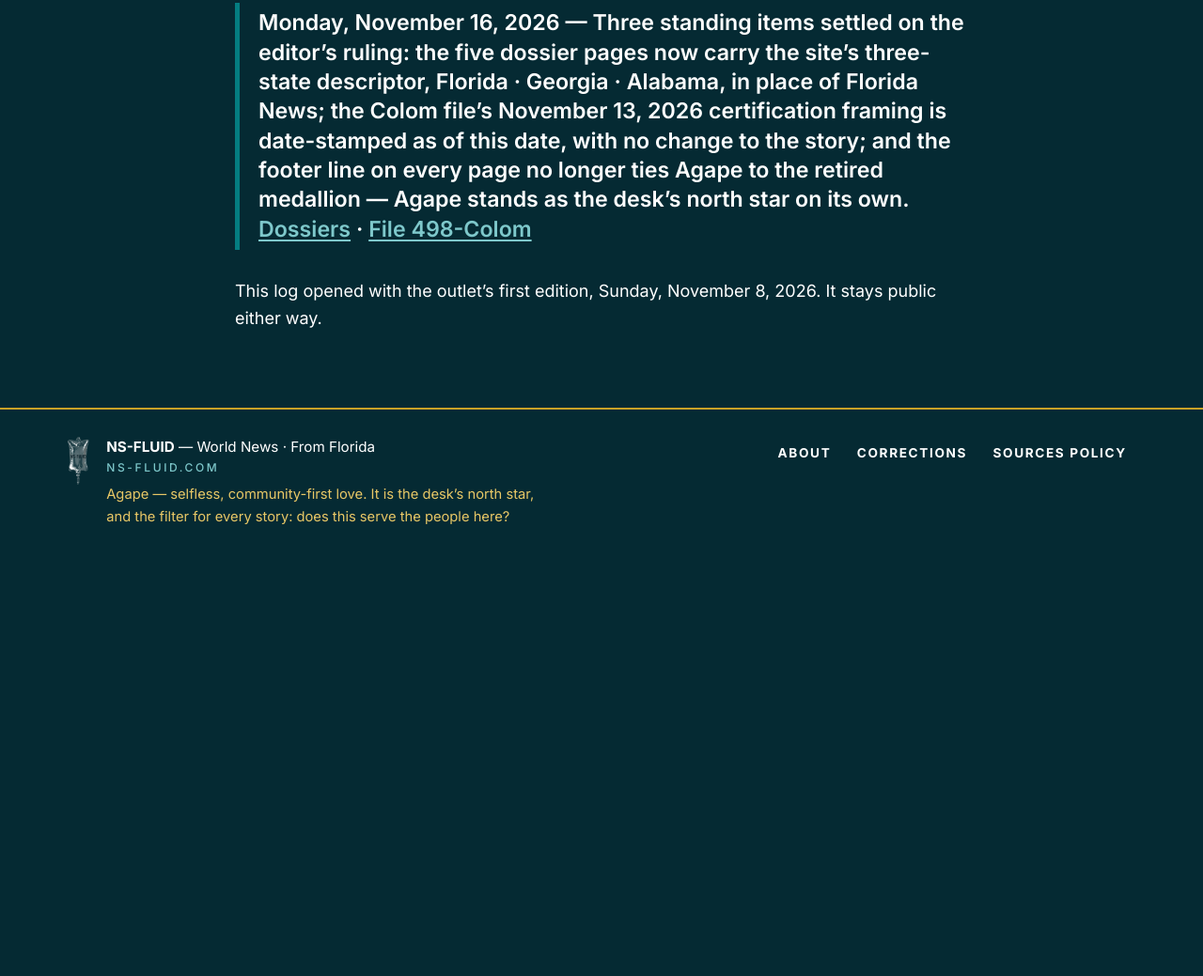
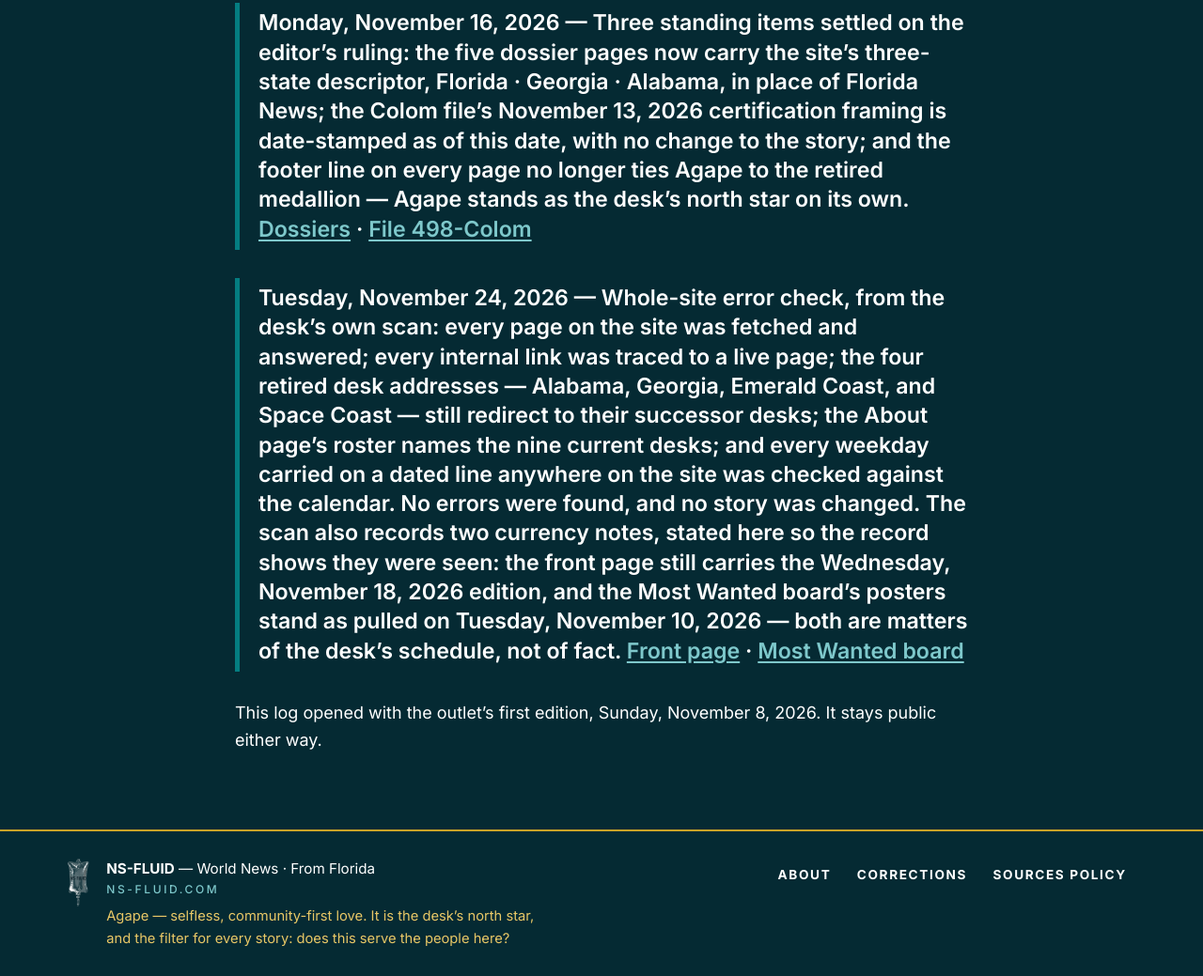
Before and after one commit to jjhaslip-ux/notsure, a plain HTML site: page corrections.html in a window 1280 px wide. Shown: the part 2222-3261 px from the top of the page at 94% size. Before the commit the page ends 2812 px from the top, so only its background shows below. Drawn offline with Linux system fonts and the light colour scheme.

Commit message:
Corrections log — whole-site error check, Tuesday, November 24, 2026: no errors found

```diff
--- a/corrections.html
+++ b/corrections.html
@@ -56,6 +56,7 @@
     <p class="pull">Sunday, November 15, 2026 — Most Wanted board: on November 12, 2026 the Marshals&rsquo; own pages conflicted on Derrell Brown&rsquo;s card. Under the desk&rsquo;s standing rule — when law-enforcement sources conflict, the best-supported official version stands — the card was reviewed and left unchanged: wanted since 2019, reward up to $25,000. The review is logged here because the rule requires the judgement, including a decision to stand, to be on the record. <a href="most-wanted.html">Most Wanted board</a></p>
     <p class="pull">Sunday, November 15, 2026 — This log: the four Most Wanted entries above are dated November 11, 2026; the board audit they record was completed on November 12, 2026. The dates are corrected here rather than rewritten, because this log does not rewrite itself. <a href="most-wanted.html">Most Wanted board</a></p>
     <p class="pull">Monday, November 16, 2026 — Three standing items settled on the editor&rsquo;s ruling: the five dossier pages now carry the site&rsquo;s three-state descriptor, Florida &middot; Georgia &middot; Alabama, in place of Florida News; the Colom file&rsquo;s November 13, 2026 certification framing is date-stamped as of this date, with no change to the story; and the footer line on every page no longer ties Agape to the retired medallion &mdash; Agape stands as the desk&rsquo;s north star on its own. <a href="dossiers.html">Dossiers</a> &middot; <a href="dossier-colom.html">File 498-Colom</a></p>
+    <p class="pull">Tuesday, November 24, 2026 — Whole-site error check, from the desk&rsquo;s own scan: every page on the site was fetched and answered; every internal link was traced to a live page; the four retired desk addresses — Alabama, Georgia, Emerald Coast, and Space Coast — still redirect to their successor desks; the About page&rsquo;s roster names the nine current desks; and every weekday carried on a dated line anywhere on the site was checked against the calendar. No errors were found, and no story was changed. The scan also records two currency notes, stated here so the record shows they were seen: the front page still carries the Wednesday, November 18, 2026 edition, and the Most Wanted board&rsquo;s posters stand as pulled on Tuesday, November 10, 2026 — both are matters of the desk&rsquo;s schedule, not of fact. <a href="index.html">Front page</a> &middot; <a href="most-wanted.html">Most Wanted board</a></p>
     <p>This log opened with the outlet’s first edition, Sunday, November 8, 2026. It stays public either way.</p>
   </div>
 </main>
```
